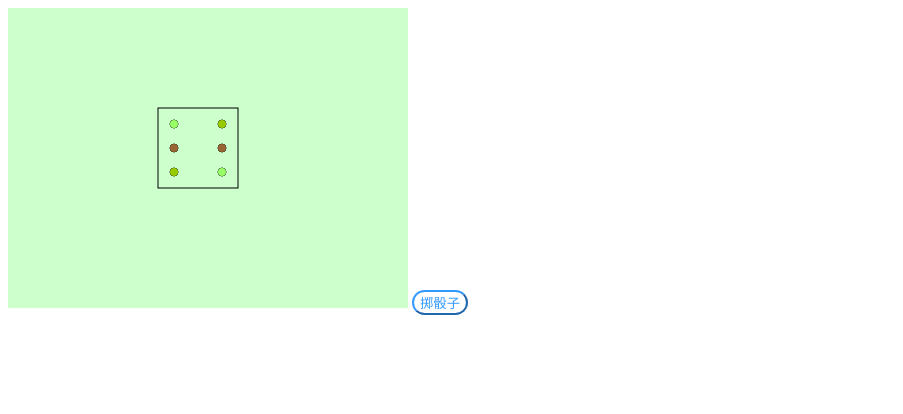
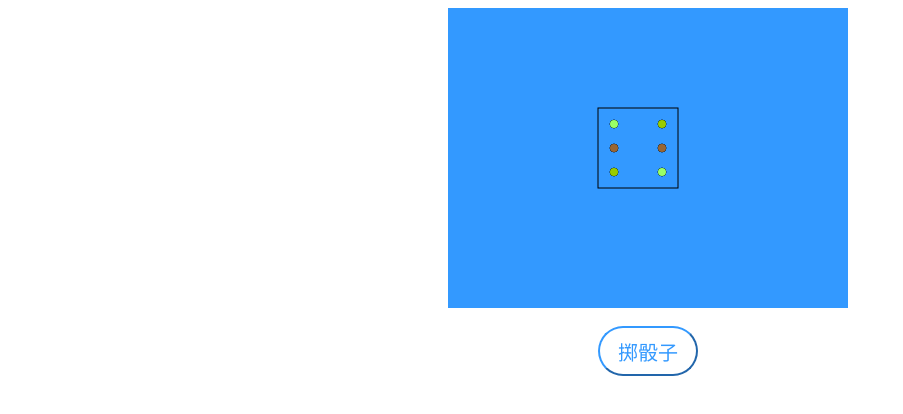
Before and after one commit to neila-a/html-tools, a plain HTML site: page shaizi/index.html in a window 1280 px wide. Shown: the whole page, without its empty margins (0-903 px from the left). Drawn offline with Linux system fonts and the light colour scheme.

Commit message:
Update index.html

```diff
--- a/shaizi/index.html
+++ b/shaizi/index.html
@@ -1,6 +1,6 @@
 <!DOCTYPE>
 <html>
-    <title></title>
+    <title>掷筛子</title>
     <head>
         <script>
             var leftX = 150;
@@ -142,17 +142,21 @@
             }
         </script>
     </head>
-    <body onload="init();">
-        <canvas id="canvas" width="400" height="300" style="background-color:#CCFFCC">
+    <body onload="init();" style="text-align: center;width: 100%;">
+        <canvas id="canvas" width="400" height="300" style="background-color:#3399ff">
             your brower is not support html5
         </canvas>
+        <br></br>
       <button type="button"
               style="
                      background-color: #ffffff;
                      color: #3399ff;
                      border-color: #3399ff;
                      border-radius: 100px;
-                     text-align: center;"
+                     height:50px;
+                     width:100px;
+                     height:50px;
+                     font-size:20px;"
               onclick="clickMe();">掷骰子</button>
     </body>
 </html>
```
